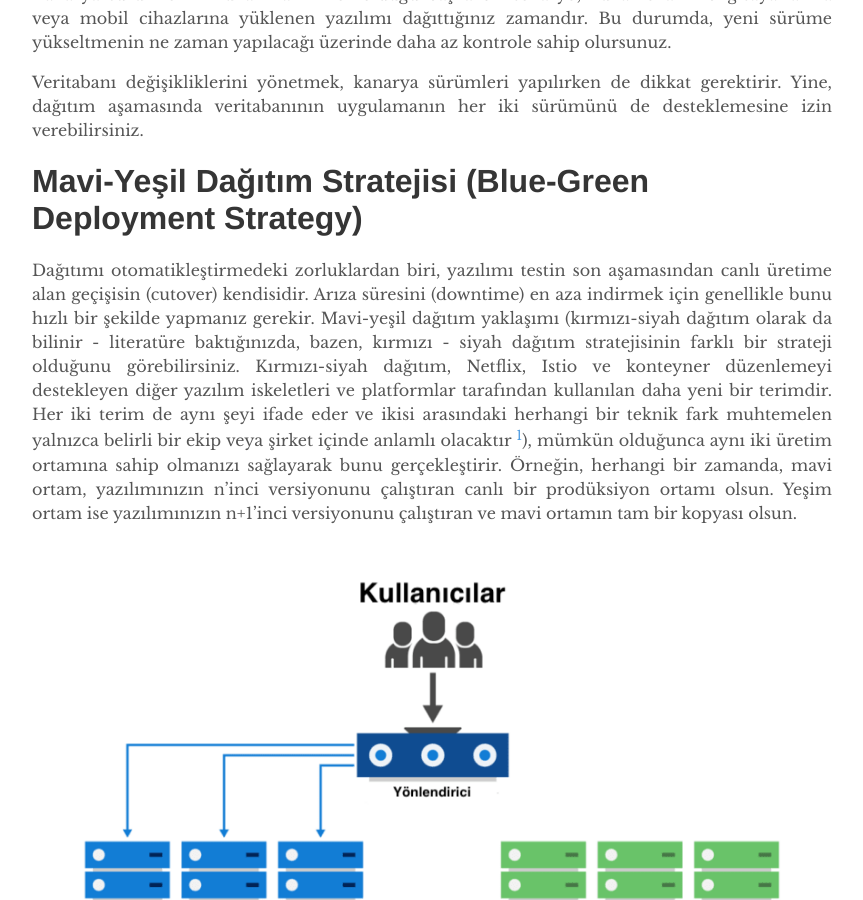
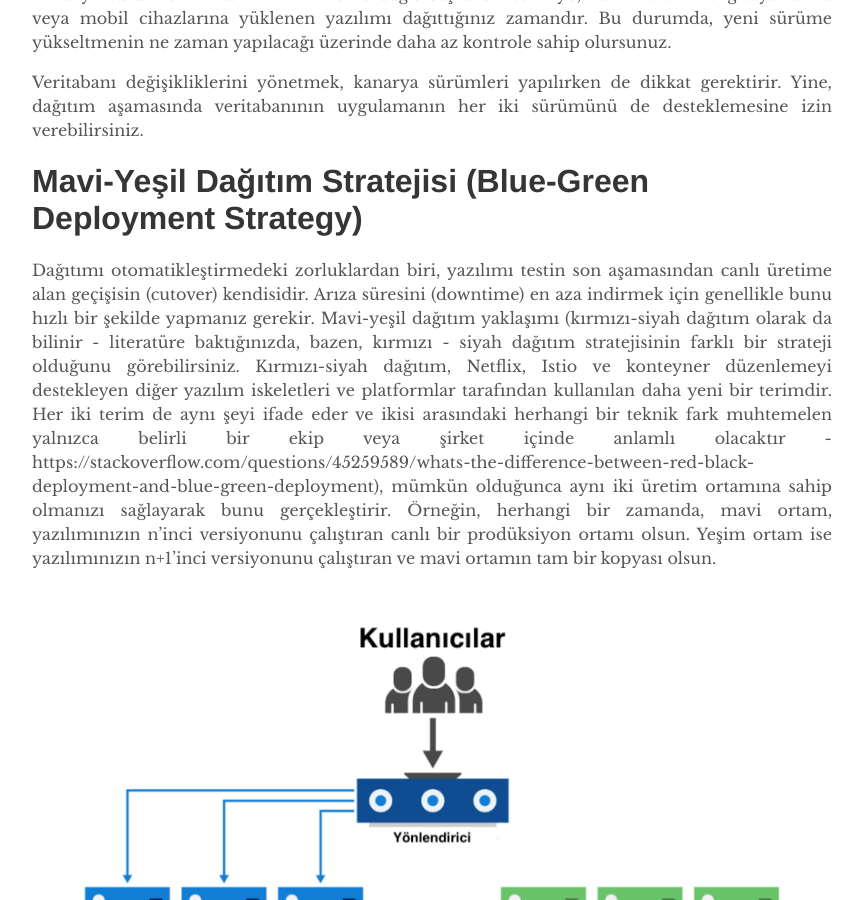
Before and after one commit to mmuratarat/turkish, a Jekyll site: the page built from _posts/2021-05-14-canary_blue_green_deployment.md, in a window 1280 px wide and 900 px high, scrolled down 2729 px. Shown: the whole window, without its empty margins (208-1071 px from the left). Built offline with Jekyll 4.4.1, drawn with Linux system fonts in a browser that asks for light colours; comment, search, counter and statistics services are not loaded; some of the changed text lies outside the part shown.

Commit message:
Update 2021-05-14-canary_blue_green_deployment.md

```diff
--- a/_posts/2021-05-14-canary_blue_green_deployment.md
+++ b/_posts/2021-05-14-canary_blue_green_deployment.md
@@ -39,7 +39,7 @@ Veritabanı değişikliklerini yönetmek, kanarya sürümleri yapılırken de di
 
 # Mavi-Yeşil Dağıtım Stratejisi (Blue-Green Deployment Strategy)
 
-Dağıtımı otomatikleştirmedeki zorluklardan biri, yazılımı testin son aşamasından canlı üretime alan geçişisin (cutover) kendisidir. Arıza süresini (downtime) en aza indirmek için genellikle bunu hızlı bir şekilde yapmanız gerekir. Mavi-yeşil dağıtım yaklaşımı (kırmızı-siyah dağıtım olarak da bilinir - literatüre baktığınızda, bazen, kırmızı - siyah dağıtım  stratejisinin farklı bir strateji olduğunu görebilirsiniz. Kırmızı-siyah dağıtım, Netflix, Istio ve konteyner düzenlemeyi destekleyen diğer yazılım iskeletleri ve platformlar tarafından kullanılan daha yeni bir terimdir. Her iki terim de aynı şeyi ifade eder ve ikisi arasındaki herhangi bir teknik fark muhtemelen yalnızca belirli bir ekip veya şirket içinde anlamlı olacaktır <sup>[1](#myfootnote1)</sup>), mümkün olduğunca aynı iki üretim ortamına sahip olmanızı sağlayarak bunu gerçekleştirir. Örneğin, herhangi bir zamanda, mavi ortam, yazılımınızın n'inci versiyonunu çalıştıran canlı bir prodüksiyon ortamı olsun. Yeşim ortam ise yazılımınızın n+1'inci versiyonunu çalıştıran ve mavi ortamın tam bir kopyası olsun.
+Dağıtımı otomatikleştirmedeki zorluklardan biri, yazılımı testin son aşamasından canlı üretime alan geçişisin (cutover) kendisidir. Arıza süresini (downtime) en aza indirmek için genellikle bunu hızlı bir şekilde yapmanız gerekir. Mavi-yeşil dağıtım yaklaşımı (kırmızı-siyah dağıtım olarak da bilinir - literatüre baktığınızda, bazen, kırmızı - siyah dağıtım  stratejisinin farklı bir strateji olduğunu görebilirsiniz. Kırmızı-siyah dağıtım, Netflix, Istio ve konteyner düzenlemeyi destekleyen diğer yazılım iskeletleri ve platformlar tarafından kullanılan daha yeni bir terimdir. Her iki terim de aynı şeyi ifade eder ve ikisi arasındaki herhangi bir teknik fark muhtemelen yalnızca belirli bir ekip veya şirket içinde anlamlı olacaktır - https://stackoverflow.com/questions/45259589/whats-the-difference-between-red-black-deployment-and-blue-green-deployment), mümkün olduğunca aynı iki üretim ortamına sahip olmanızı sağlayarak bunu gerçekleştirir. Örneğin, herhangi bir zamanda, mavi ortam, yazılımınızın n'inci versiyonunu çalıştıran canlı bir prodüksiyon ortamı olsun. Yeşim ortam ise yazılımınızın n+1'inci versiyonunu çalıştıran ve mavi ortamın tam bir kopyası olsun.
 
 ![](https://github.com/mmuratarat/turkish/blob/master/_posts/images/blue_green1.png?raw=true)
 
@@ -54,8 +54,6 @@ Yeşil ortamınızı hayata geçirdikten ve istikrarından memnun olduğunuzda,
 Bu yaklaşımın bir avantajı, otomatik yedekleme çalışmaları için ihtiyaç duyduğunuzla aynı temel mekanizma olmasıdır. Dolayısıyla bu, olağanüstü durum kurtarma prosedürünüzü (disaster-recovery procedure) her sürümde test etmenize olanak tanır.
 
 Temel fikir, aralarında geçiş yapmak için kolayca değiştirilebilir iki ortama sahip olmaktır, ayrıntıları değiştirmenin birçok yolu vardır.
-
-<a name="myfootnote1">1</a>:https://stackoverflow.com/questions/45259589/whats-the-difference-between-red-black-deployment-and-blue-green-deployment
 
 Literatürde farklı dağıtım stratejileri daha vardır. Yeniden Oluşturma (Recreate) isimli dağıtım stratejisi, bir yazılımın A versiyonunun yayından kaldırılıp, direkt B versiyonuna geçişi ifade eder. Aşağıdaki şema, yeniden oluşturma dağıtımının bir uygulama için nasıl çalıştığını gösterir.
 
```
